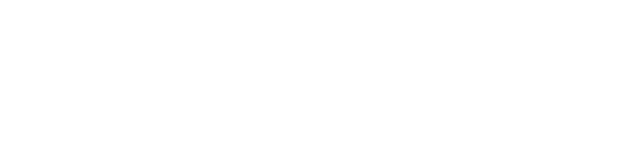
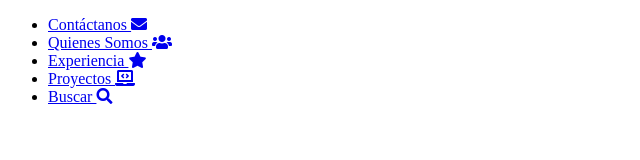
Before and after one commit to Anlimaro/ejercBoo, a plain HTML site: page index.html in a window 1280 px wide. Shown: the whole page, without its empty margins (0-640 px from the left). Drawn offline with Linux system fonts and the light colour scheme.

Commit message:
Se crea menú con íconos

```diff
--- a/index.html
+++ b/index.html
@@ -3,10 +3,22 @@
 <head>
     <meta charset="UTF-8">
     <meta name="viewport" content="width=device-width, initial-scale=1.0">
+    <title>Menu de Navegación</title>
     <link rel="stylesheet" href="styles.css">
-    <title>Ejercicio Compartido</title>
+    <link rel="stylesheet" href="https://cdnjs.cloudflare.com/ajax/libs/font-awesome/5.15.4/css/all.min.css" >
+
 </head>
 <body>
-
+    <div class="menu-container">
+    <nav class="menu">
+        <ul>
+            <li><a href="#contact">Contáctanos <i class="fas fa-envelope"></i></a></li>
+            <li><a href="#about">Quienes Somos <i class="fas fa-users"></i></a></li>
+            <li><a href="#experience">Experiencia <i class="fas fa-star"></i></a></li>
+            <li><a href="#projects">Proyectos <i class="fas fa-laptop-code"></i></a></li>
+            <li><a href="#search">Buscar <i class="fas fa-search"></i></a></li>
+        </ul>
+    </nav>
+</div>
 </body>
 </html>
```
